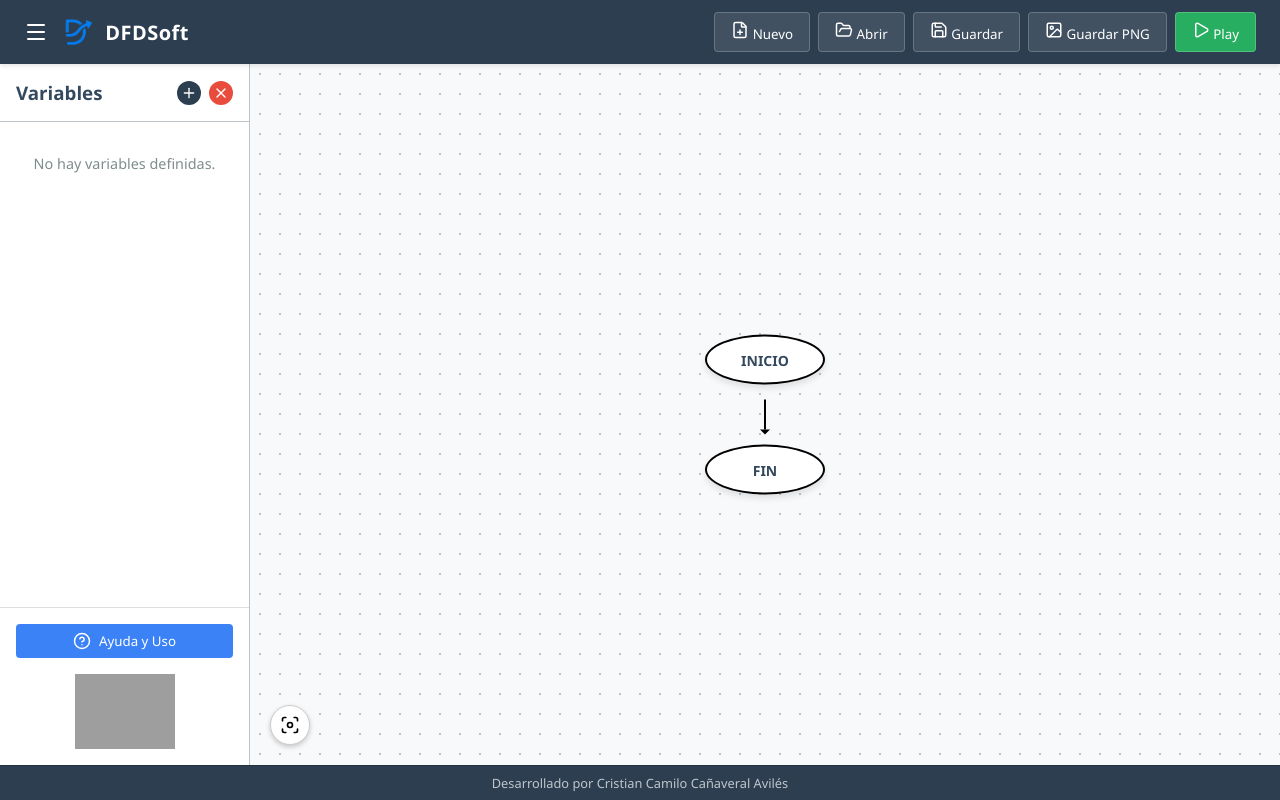
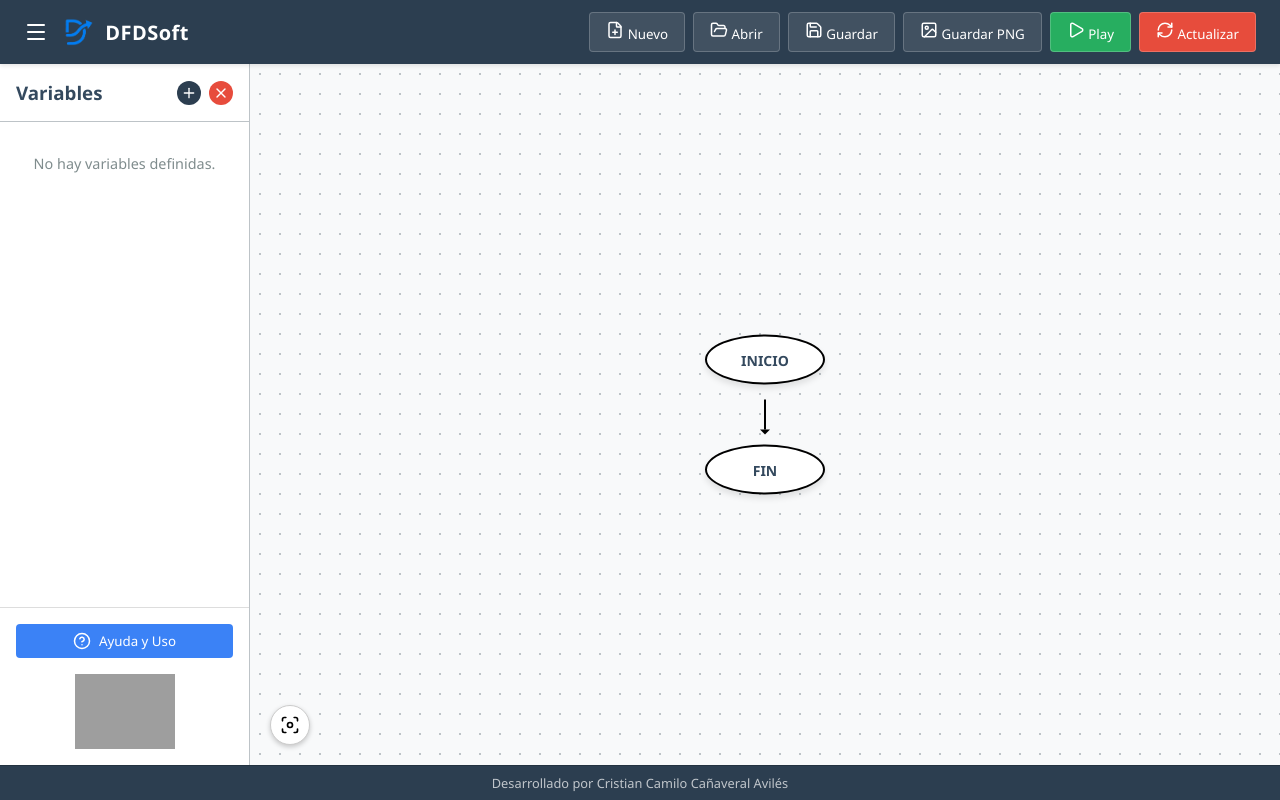
Before and after one commit to Canavix/DFDSoft, a React (Vite) app: page / in a window 1280 px wide. Built offline with nearby package versions, Linux system fonts and the light colour scheme; grey boxes are pictures that could not be loaded.

Commit message:
feat: add manual hard reset and cache clear for PWA

```diff
--- a/src/components/Toolbar.jsx
+++ b/src/components/Toolbar.jsx
@@ -1,6 +1,6 @@
 import React, { useRef, useState, useEffect } from 'react';
 import { useDFDStore } from '../store';
-import { Play, FolderOpen, Save, Image as ImageIcon, FilePlus, Menu, Download } from 'lucide-react';
+import { Play, FolderOpen, Save, Image as ImageIcon, FilePlus, Menu, Download, RefreshCw } from 'lucide-react';
 import html2canvas from 'html2canvas';
 
 export default function Toolbar() {
@@ -60,6 +60,25 @@ export default function Toolbar() {
      }
   };
 
+  const handleHardReset = async () => {
+     if(confirm('¿Forzar actualización de DFDSoft? Esto borrará la memoria caché interna y descargará la última versión de internet.')) {
+         try {
+             if ('caches' in window) {
+                 const keys = await caches.keys();
+                 await Promise.all(keys.map(key => caches.delete(key)));
+             }
+             if ('serviceWorker' in navigator) {
+                 const registrations = await navigator.serviceWorker.getRegistrations();
+                 await Promise.all(registrations.map(r => r.unregister()));
+             }
+             window.location.reload(true);
+         } catch(e) {
+             console.error("Error limpiando caché:", e);
+             window.location.reload(true);
+         }
+     }
+  };
+
   const handleSaveDFD = () => {
      const dataStr = "data:text/json;charset=utf-8," + encodeURIComponent(JSON.stringify(state));
      const dlAnchorElem = document.createElement('a');
@@ -110,6 +129,7 @@ export default function Toolbar() {
         <button title="Guardar Proyecto (.dfd)" onClick={handleSaveDFD}><Save size={18} /> <span className="btn-text">Guardar</span></button>
         <button title="Exportar como PNG" onClick={handleExportPNG}><ImageIcon size={18} /> <span className="btn-text">Guardar PNG</span></button>
         <button title="Ejecutar" onClick={handlePlay} style={{background: '#27ae60'}}><Play size={18} /> <span className="btn-text">Play</span></button>
+        <button title="Fozar Actualización de App" onClick={handleHardReset} style={{background: '#e74c3c'}}><RefreshCw size={18} /> <span className="btn-text">Actualizar</span></button>
       </div>
     </header>
   );
```
